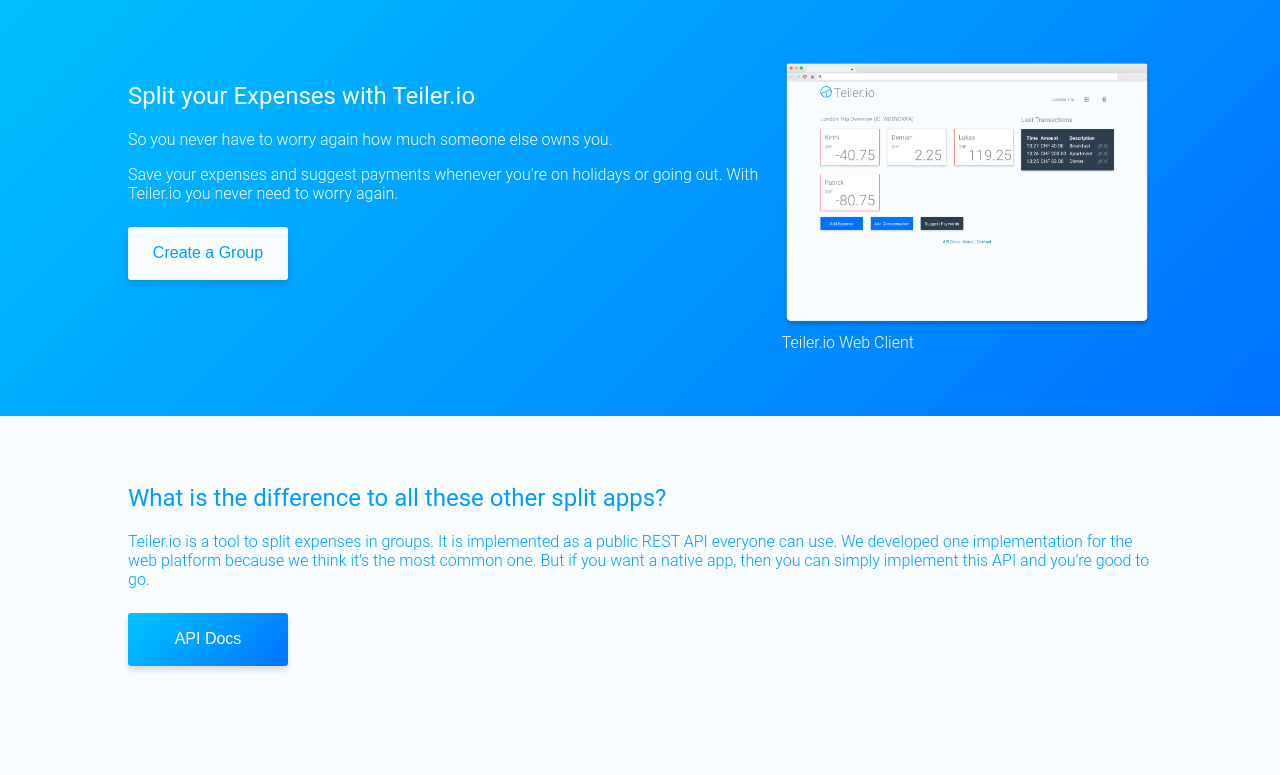
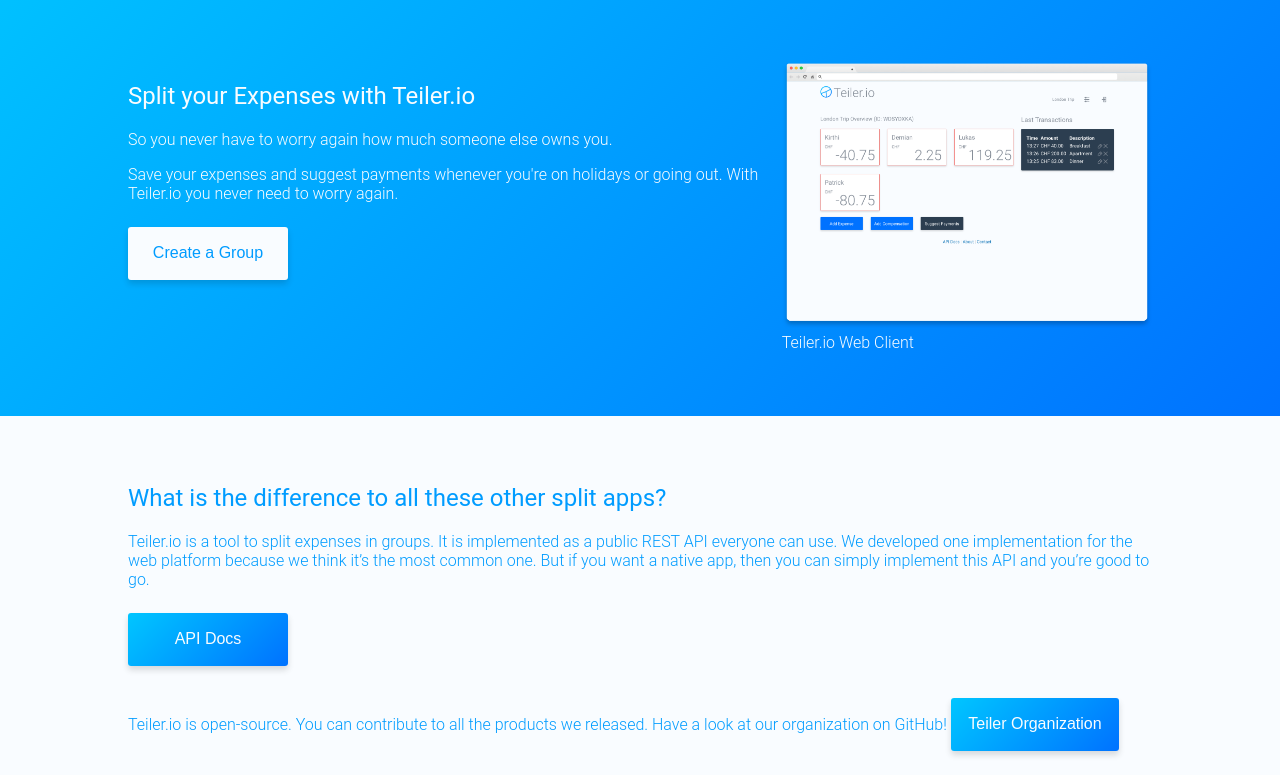
Before and after one commit to teiler/teiler.io, a website: page app/index.html in a window 1280 px wide. Shown: the part 118-893 px from the top of the page. Before the commit the page ends 800 px from the top, so only its background shows below. Drawn offline with nearby package versions, Linux system fonts and the light colour scheme; files that its build step writes are made by us from their sources.

Commit message:
Add a mention of us being open-source

```diff
--- a/app/index.html
+++ b/app/index.html
@@ -70,6 +70,8 @@
           <h2>What is the difference to all these other split apps?</h2>
           <p>Teiler.io is a tool to split expenses in groups. It is implemented as a public REST API everyone can use. We developed one implementation for the web platform because we think it’s the most common one. But if you want a native app, then you can simply implement this API and you’re good to go.</p>
           <a href="https://doc.teiler.io"><button>API Docs</button></a>
+          <p>Teiler.io is open-source. You can contribute to all the products we released. Have a look at our organization on GitHub!
+          <a href="https://github.com/teiler"><button>Teiler Organization</button></a>
         </article>
       </div>
     </section>
```
